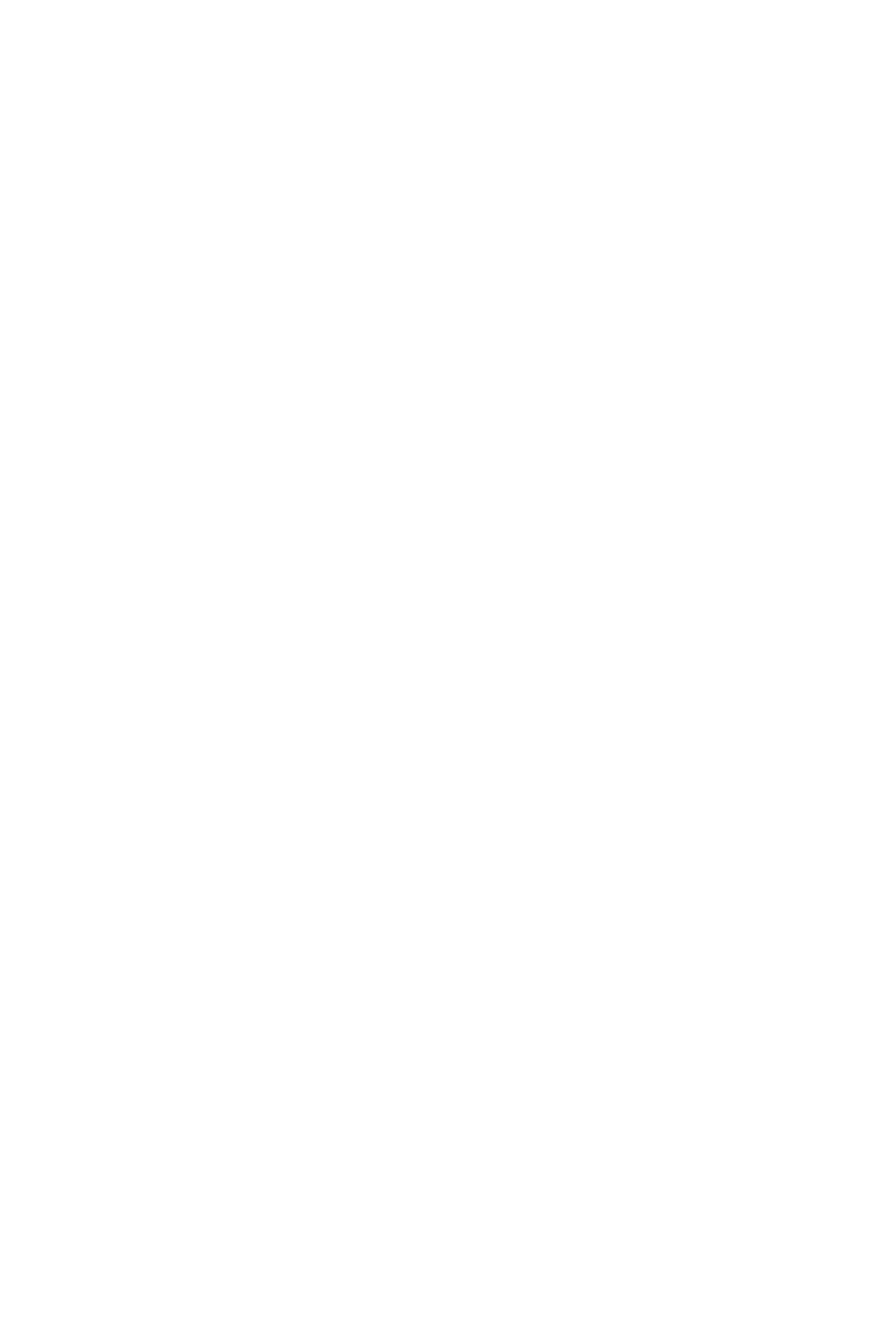
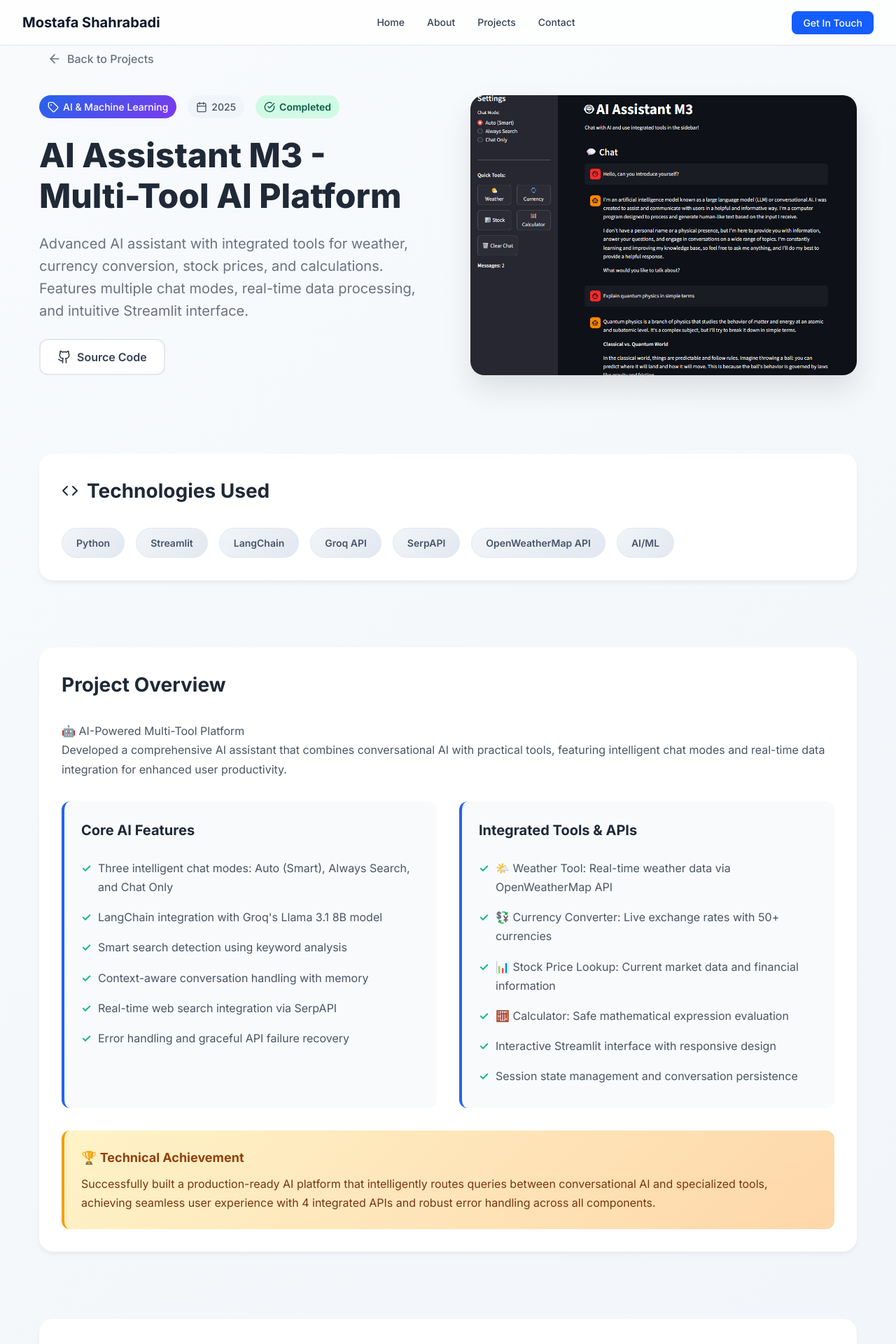
Before and after one commit to most4f4/m-shahrabadi, a Next.js app: page /projects/ai-assistant-m3 in a window 1280 px wide. Before the commit this address had no page. Shown: the top 1920 px of the page at 70% size. Before the commit the page ends 800 px from the top, so only its background shows below. Built offline with nearby package versions, Linux system fonts and the light colour scheme.

Commit message:
ai assistance project added, project details modified, some technical skills edited

```diff
--- a/components/sections/AboutSection.tsx
+++ b/components/sections/AboutSection.tsx
@@ -50,14 +50,25 @@ export default function AboutSection() {
   const skills = {
     "Programming Languages": [
       "Python",
+      "JavaScript",
+      "TypeScript",
       "Java",
       "C++",
       "C",
-      "JavaScript",
-      "TypeScript",
+      "PHP",
       "Swift",
-      "PHP",
     ],
+    "Machine Learning & AI": [
+      "TensorFlow",
+      "Scikit-Learn",
+      "OpenCV",
+      "Pandas",
+      "NumPy",
+      "LangChain",
+      "LangSmith",
+      "Agentic AI",
+    ],
+    "Automation & Workflows": ["n8n"],
     "Frontend Development": [
       "React",
       "Next.js",
@@ -77,26 +88,41 @@ export default function AboutSection() {
     ],
     "Cloud & DevOps": [
       "AWS (ECS, Fargate, DynamoDB, S3, Cognito)",
+      "GCP (GCS, Cloud Firestore, Cloud Bigtable)",
       "Docker",
       "CI/CD",
       "Git",
     ],
-    Databases: ["MongoDB", "DB2", "Oracle SQL", "Supabase", "Firebase"],
-    "Machine Learning": [
-      "TensorFlow",
-      "Scikit-Learn",
-      "OpenCV",
-      "Pandas",
-      "NumPy",
-      "MTCNN",
+    Databases: [
+      "MongoDB",
+      "DB2",
+      "SQL",
+      "PostgreSQL",
+      "Oracle SQL Developer",
+      "Supabase",
+      "Firebase",
     ],
+
+    "QA & Testing": [
+      "Selenium",
+      "Postman",
+      "Unit Testing",
+      "Integration Testing",
+      "Jest",
+      "Hurl",
+      "TDD",
+      "BDD",
+      "Gherkin Scripts",
+    ],
+
     "Development Tools": [
+      "Cursor AI",
       "VS Code",
       "IntelliJ IDEA",
       "Xcode",
       "Visual Studio",
       "Jira",
-      "AutoCAD",
+      "Confluence",
     ],
   };
 
--- a/components/sections/FeaturedProjects.tsx
+++ b/components/sections/FeaturedProjects.tsx
@@ -13,8 +13,8 @@ export default function FeaturedProjects() {
   // If no featured projects, show first 3 projects
   const displayProjects =
     featuredProjects.length > 0
-      ? featuredProjects.slice(0, 3)
-      : projects.slice(0, 3);
+      ? featuredProjects.slice(0, 6)
+      : projects.slice(0, 6);
 
   return (
     <section className={styles.section}>
--- a/components/sections/ProjectDetail.tsx
+++ b/components/sections/ProjectDetail.tsx
@@ -364,6 +364,62 @@ function getProjectContent(project: Project) {
       </div>
     ),
 
+    "ai-assistant-m3": (
+      <div className={styles.projectContent}>
+        <div className={styles.leadership}>
+          <h3>🤖 AI-Powered Multi-Tool Platform</h3>
+          <p>
+            Developed a comprehensive AI assistant that combines conversational
+            AI with practical tools, featuring intelligent chat modes and
+            real-time data integration for enhanced user productivity.
+          </p>
+        </div>
+        <div className={styles.contentGrid}>
+          <div className={styles.contentBlock}>
+            <h3>Core AI Features</h3>
+            <ul>
+              <li>
+                Three intelligent chat modes: Auto (Smart), Always Search, and
+                Chat Only
+              </li>
+              <li>LangChain integration with Groq's Llama 3.1 8B model</li>
+              <li>Smart search detection using keyword analysis</li>
+              <li>Context-aware conversation handling with memory</li>
+              <li>Real-time web search integration via SerpAPI</li>
+              <li>Error handling and graceful API failure recovery</li>
+            </ul>
+          </div>
+          <div className={styles.contentBlock}>
+            <h3>Integrated Tools & APIs</h3>
+            <ul>
+              <li>
+                🌤️ Weather Tool: Real-time weather data via OpenWeatherMap API
+              </li>
+              <li>
+                💱 Currency Converter: Live exchange rates with 50+ currencies
+              </li>
+              <li>
+                📊 Stock Price Lookup: Current market data and financial
+                information
+              </li>
+              <li>🧮 Calculator: Safe mathematical expression evaluation</li>
+              <li>Interactive Streamlit interface with responsive design</li>
+              <li>Session state management and conversation persistence</li>
+            </ul>
+          </div>
+        </div>
+        <div className={styles.achievement}>
+          <h4>🏆 Technical Achievement</h4>
+          <p>
+            Successfully built a production-ready AI platform that intelligently
+            routes queries between conversational AI and specialized tools,
+            achieving seamless user experience with 4 integrated APIs and robust
+            error handling across all components.
+          </p>
+        </div>
+      </div>
+    ),
+
     // Add more project-specific content as needed
     default: (
       <div className={styles.projectContent}>
--- a/data/projects.ts
+++ b/data/projects.ts
@@ -16,9 +16,9 @@ export const projects: Project[] = [
   // Featured Project
   {
     id: "chowhub",
-    title: "ChowHub - Restaurant Management System",
+    title: "ChowHub - AI-Powered Business Management System",
     description:
-      "Led a team of 4 developers to build a comprehensive full-stack restaurant management system with real-time analytics, AI insights, and multi-restaurant support.",
+      "Led a team of 4 developers to build a full-stack AI-driven business management system with AI-powered business intelligence and analytics dashboard for operational metrics.",
     category: "Web Apps",
     technologies: [
       "Next.js",
@@ -32,6 +32,43 @@ export const projects: Project[] = [
     image: "/images/projects/chowhub.png",
     demoUrl: "https://chowhub.vercel.app/",
     githubUrl: "https://github.com/most4f4/chowhub",
+    featured: true,
+    year: "2025",
+    status: "completed",
+  },
+  // AI & Machine Learning Project
+  {
+    id: "ai-assistant-m3",
+    title: "AI Assistant M3 - Multi-Tool AI Platform",
+    description:
+      "Advanced AI assistant with integrated tools for weather, currency conversion, stock prices, and calculations. Features multiple chat modes, real-time data processing, and intuitive Streamlit interface.",
+    category: "AI & Machine Learning",
+    technologies: [
+      "Python",
+      "Streamlit",
+      "LangChain",
+      "Groq API",
+      "SerpAPI",
+      "OpenWeatherMap API",
+      "AI/ML",
+    ],
+    image: "/images/projects/ai-assistant-m3.png",
+    githubUrl: "https://github.com/most4f4/Agentic_AI_Assistant",
+    featured: true,
+    year: "2025",
+    status: "completed",
+  },
+
+  // Machine Learning and Computer Vision
+  {
+    id: "sports-motion-detection",
+    title: "Sports Motion Detection & Viewport Tracking",
+    description:
+      'A Python-based motion detection and viewport tracking system that simulates a "virtual camera" for sports video analysis using computer vision techniques.',
+    category: "AI & Machine Learning",
+    technologies: ["Python", "OpenCV", "NumPy", "Computer Vision"],
+    image: "/images/projects/sports-motion.png",
+    githubUrl: "https://github.com/most4f4/Sports_Motion_Detection",
     featured: true,
     year: "2025",
     status: "completed",
@@ -53,20 +90,6 @@ export const projects: Project[] = [
     ],
     image: "/images/projects/bookworm.png",
     githubUrl: "https://github.com/most4f4/bookworm",
-    year: "2025",
-    status: "completed",
-  },
-
-  // Machine Learning and Computer Vision
-  {
-    id: "sports-motion-detection",
-    title: "Sports Motion Detection & Viewport Tracking",
-    description:
-      'A Python-based motion detection and viewport tracking system that simulates a "virtual camera" for sports video analysis using computer vision techniques.',
-    category: "Machine Learning",
-    technologies: ["Python", "OpenCV", "NumPy", "Computer Vision"],
-    image: "/images/projects/sports-motion.png",
-    githubUrl: "https://github.com/most4f4/Sports_Motion_Detection",
     featured: true,
     year: "2025",
     status: "completed",
@@ -109,6 +132,7 @@ export const projects: Project[] = [
     githubUrl:
       "https://github.com/most4f4/Hotel-Reservation-Management-System-",
     year: "2025",
+    featured: true,
     status: "completed",
   },
 
@@ -331,7 +355,7 @@ export const projects: Project[] = [
 export const categories = [
   "Featured",
   "Mobile Apps",
-  "Machine Learning",
+  "AI & Machine Learning",
   "Cloud",
   "Desktop Apps",
   "Web Apps",
```
Also changed, not shown: public/images/projects/ai-assistant-m3.png (added).
